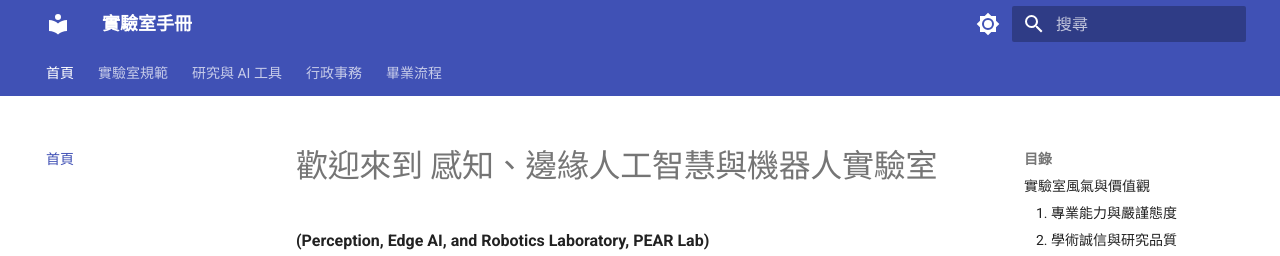
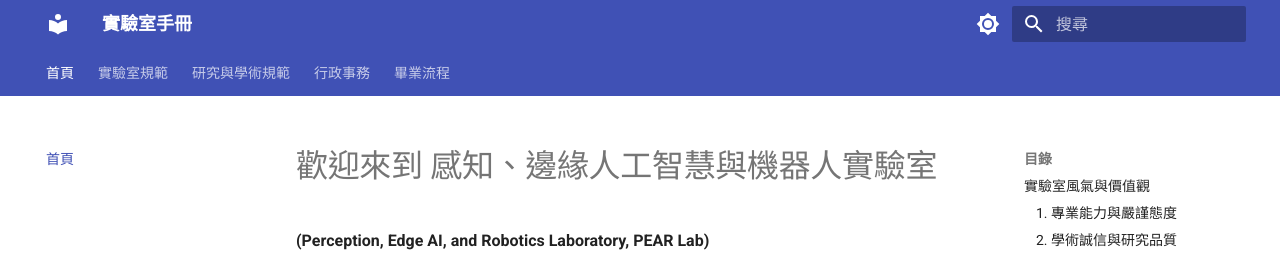
Before and after one commit to Ewz9/lab_handbook, an MkDocs documentation site: the page built from docs/index.md, in a window 1280 px wide and 900 px high. Shown: the top 256 px of the window. Built offline with MkDocs 1.6.1 and Material for MkDocs 9.7.7, drawn with Linux system fonts in a browser that asks for light colours.

Commit message:
Update mkdocs.yaml

```diff
--- a/mkdocs.yaml
+++ b/mkdocs.yaml
@@ -39,6 +39,6 @@ markdown_extensions:
 nav:
   - 首頁: index.md
   - 實驗室規範: regulations.md
-  - 研究與 AI 工具: research.md
+  - 研究與學術規範: research.md
   - 行政事務: workflow.md
   - 畢業流程: graduate.md
```
